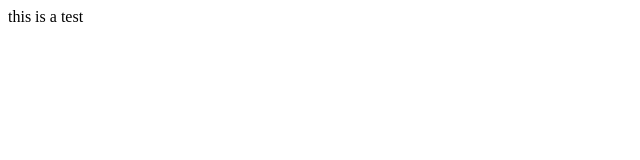
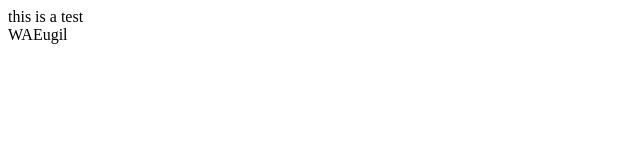
Before and after one commit to joevasquez344/test, a plain HTML site: page index.html in a window 1280 px wide. Shown: the full height of the page, 0-640 px from the left. Drawn offline with Linux system fonts and the light colour scheme.

Commit message:
this is a test

```diff
--- a/index.html
+++ b/index.html
@@ -8,6 +8,6 @@
 </head>
 <body>
     <div> this is a test</div>
-
+    WAEugil
 </body>
 </html>
```
